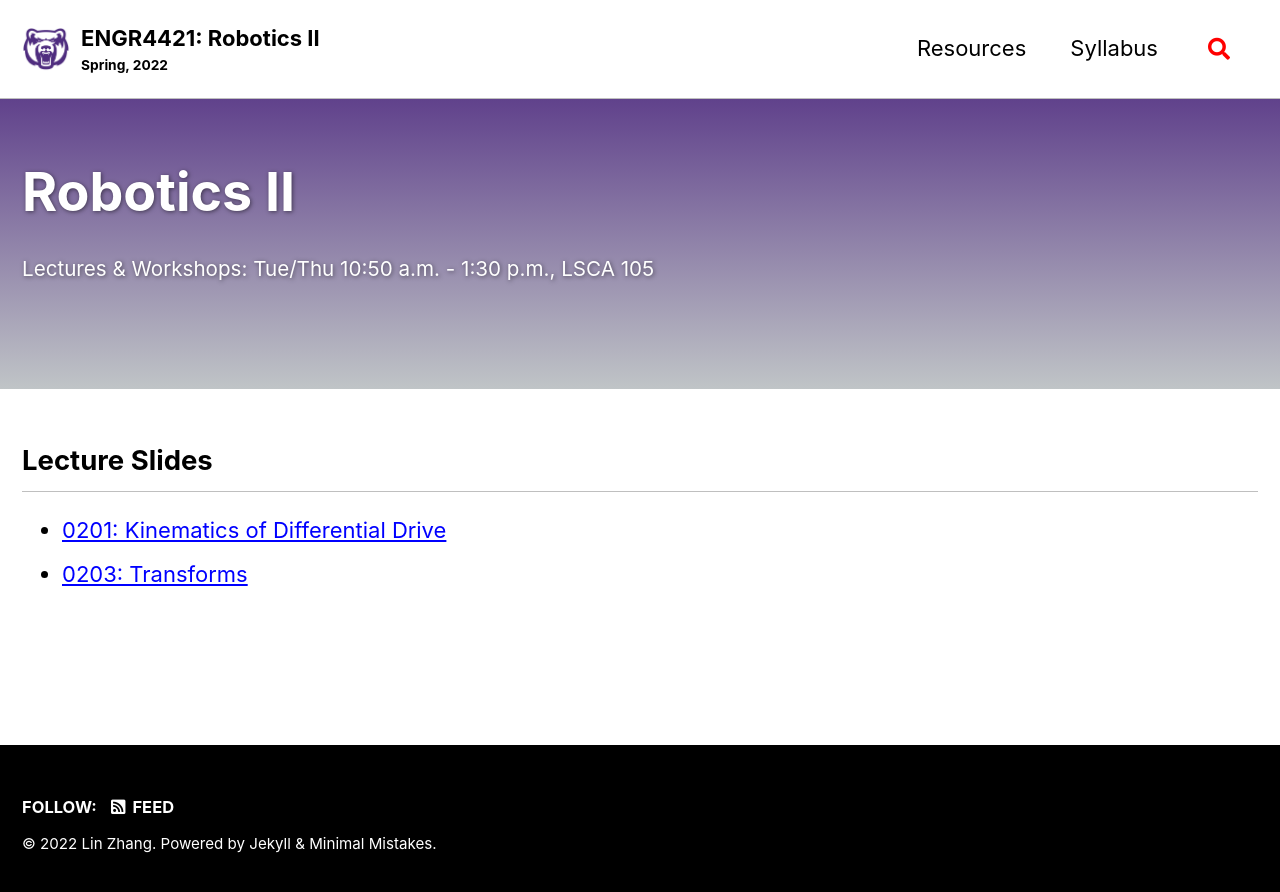
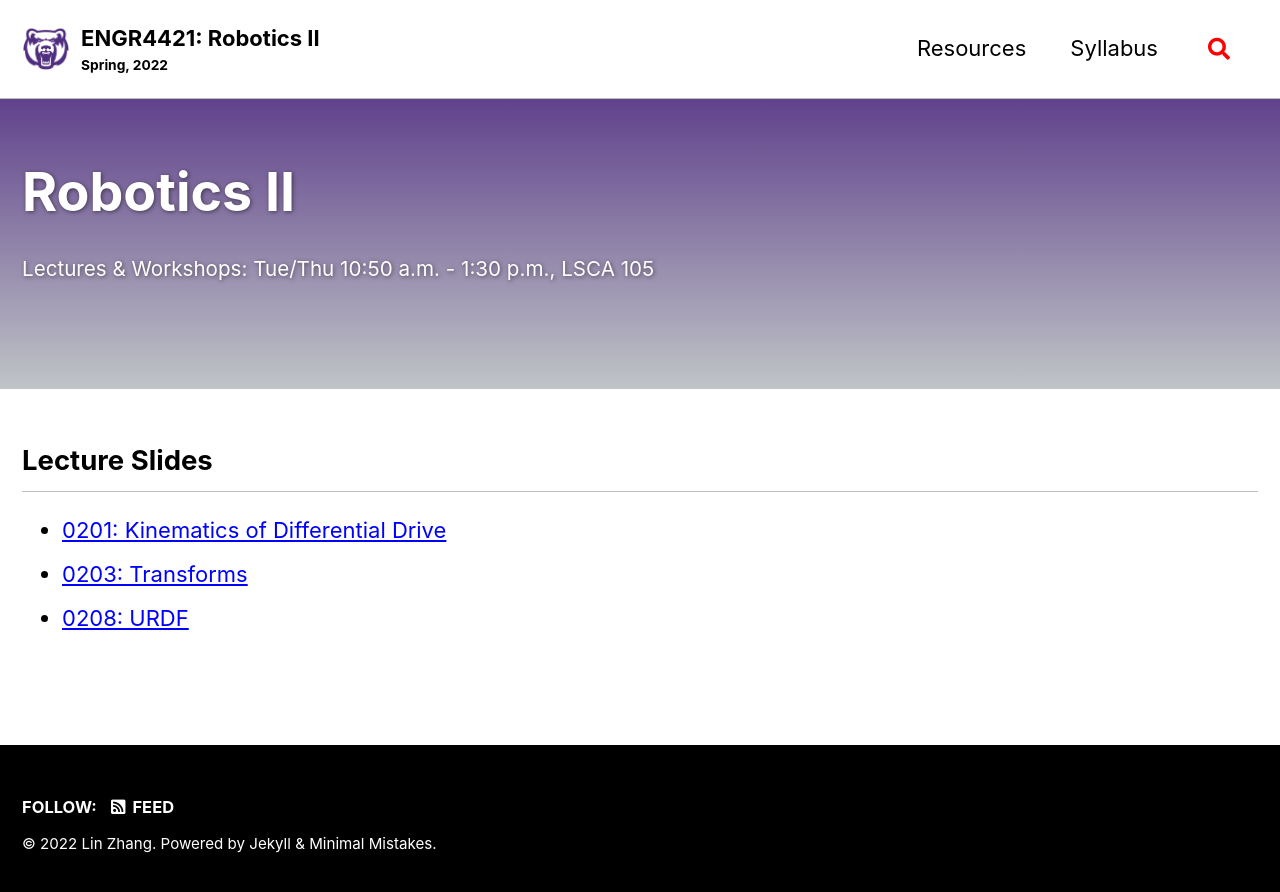
Before and after one commit to linzhangUCA/robotics2-2022, a Jekyll site: the page built from _pages/home.md, in a window 1280 px wide. Shown: the top 892 px of the page. Built offline with Jekyll 4.4.1, drawn with Linux system fonts in a browser that asks for light colours; cached includes are drawn as plain includes.

Commit message:
update 0208 slides

```diff
--- a/_pages/home.md
+++ b/_pages/home.md
@@ -14,3 +14,4 @@ excerpt: >
 ## Lecture Slides
 - [0201: Kinematics of Differential Drive](https://drive.google.com/file/d/1IlGADW1HHelxS5q9IUglm4Of791NZgrb/view?usp=sharing)
 - [0203: Transforms](https://drive.google.com/file/d/197G2lAsLe_DaKm02tztSxqQHbu152haM/view?usp=sharing)
+- [0208: URDF](https://drive.google.com/file/d/1DXEDGwWpaFWe_Xzx93hXRPVSj-GOh14P/view?usp=sharing)
```
